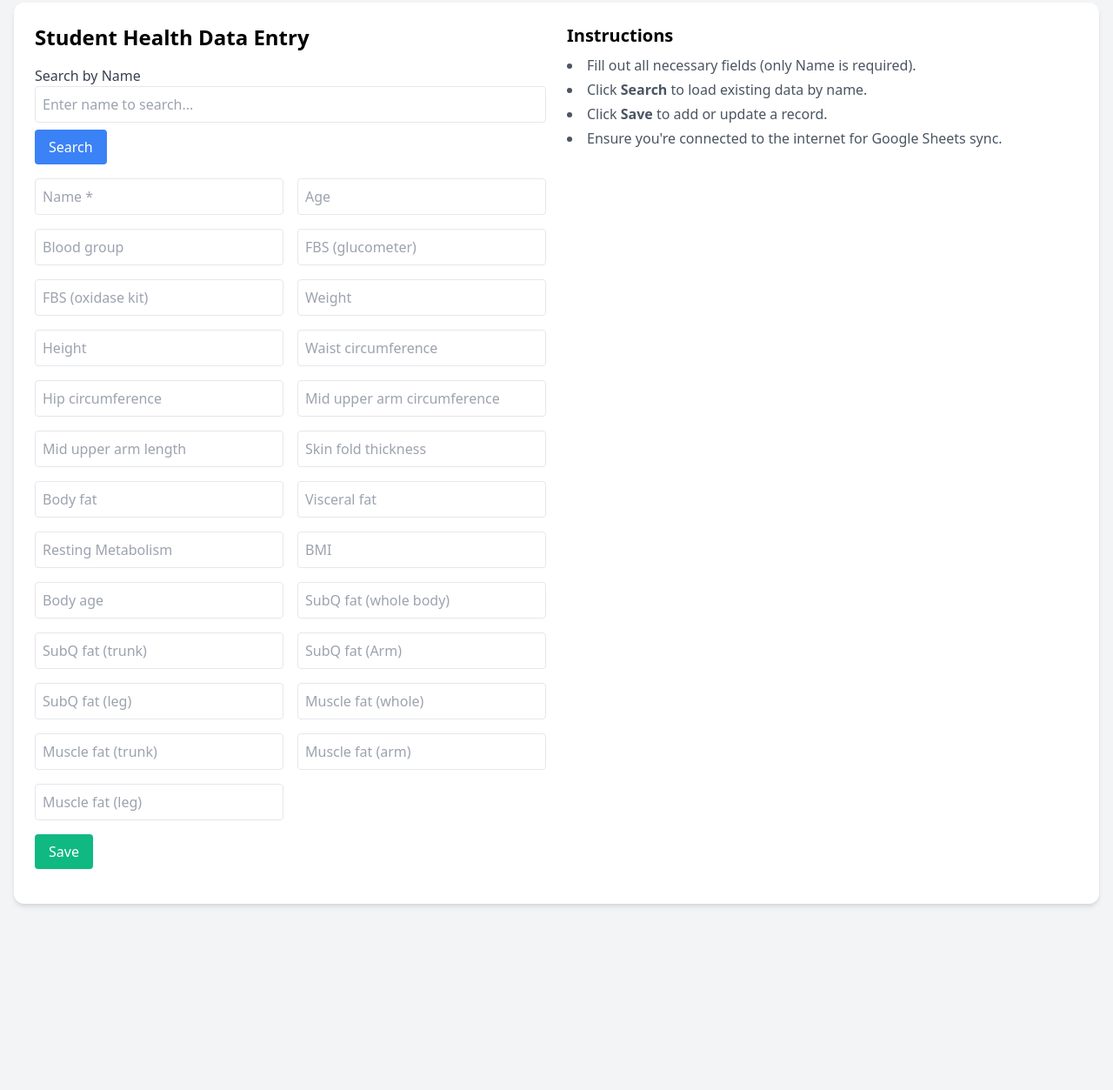
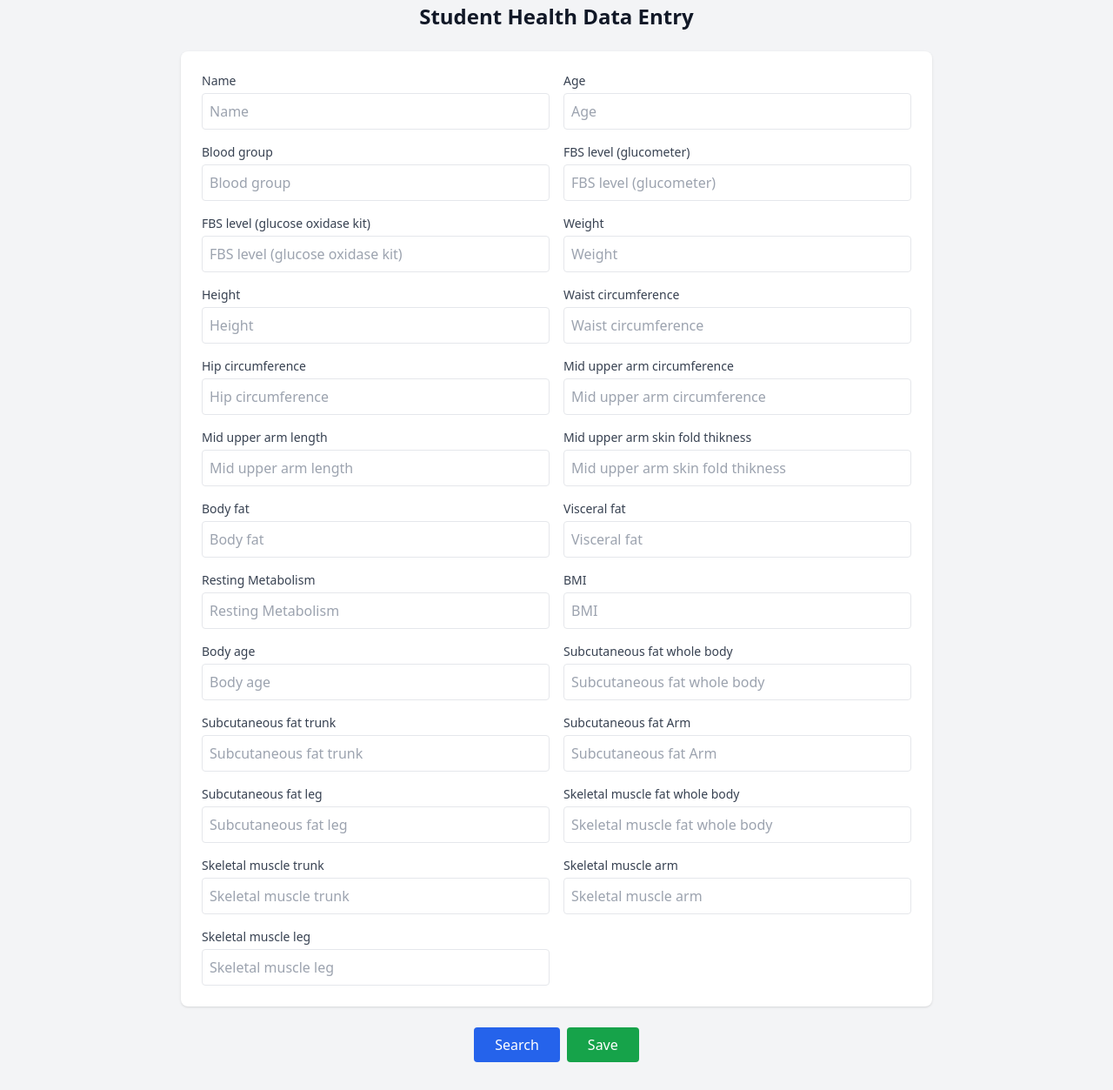
Before and after one commit to DhanukD/student-health-record-interface, a plain HTML site: page index.html in a window 1280 px wide. Shown: the part 13-1266 px from the top of the page at 87% size. Before the commit the page ends 1068 px from the top, so only its background shows below. Drawn offline with nearby package versions, Linux system fonts and the light colour scheme.

Commit message:
index.html

```diff
--- a/index.html
+++ b/index.html
@@ -2,114 +2,118 @@
 <html lang="en">
 <head>
   <meta charset="UTF-8" />
-  <meta name="viewport" content="width=device-width, initial-scale=1.0" />
-  <title>Student Health Data Entry</title>
-  <script defer src="script.js"></script>
-  <link href="https://cdn.jsdelivr.net/npm/tailwindcss@2.2.19/dist/tailwind.min.css" rel="stylesheet">
+  <meta name="viewport" content="width=device-width, initial-scale=1.0"/>
+  <title>Student Health Data Form</title>
+  <script src="https://cdn.tailwindcss.com"></script>
 </head>
-<body class="bg-gray-100 min-h-screen p-4">
-  <div class="max-w-7xl mx-auto bg-white rounded-xl shadow-md p-6 grid grid-cols-1 md:grid-cols-2 gap-6">
+<body class="bg-gray-100 text-gray-900">
+  <div class="max-w-4xl mx-auto p-4">
+    <h1 class="text-2xl font-bold text-center mb-6">Student Health Data Entry</h1>
+    <form id="healthForm" class="grid grid-cols-1 sm:grid-cols-2 gap-4 bg-white p-6 rounded-lg shadow">
+      <!-- Fields will be injected here -->
+    </form>
 
-    <!-- Left Column: Form -->
-    <div>
-      <h1 class="text-2xl font-bold mb-4">Student Health Data Entry</h1>
-
-      <div class="mb-4">
-        <label class="block text-gray-700">Search by Name</label>
-        <input type="text" id="searchName" class="w-full border p-2 rounded" placeholder="Enter name to search...">
-        <button type="button" id="searchBtn" class="mt-2 bg-blue-500 text-white px-4 py-2 rounded">Search</button>
-      </div>
-
-      <form id="healthForm" class="space-y-4">
-        <div class="grid grid-cols-1 sm:grid-cols-2 gap-4">
-          <input type="text" name="Name" placeholder="Name *" required class="border p-2 rounded">
-          <input type="number" name="Age" placeholder="Age" class="border p-2 rounded">
-          <input type="text" name="Blood group" placeholder="Blood group" class="border p-2 rounded">
-          <input type="number" step="any" name="FBS level (glucometer)" placeholder="FBS (glucometer)" class="border p-2 rounded">
-          <input type="number" step="any" name="FBS level (glucose oxidase kit)" placeholder="FBS (oxidase kit)" class="border p-2 rounded">
-          <input type="number" step="any" name="Weight" placeholder="Weight" class="border p-2 rounded">
-          <input type="number" step="any" name="Height" placeholder="Height" class="border p-2 rounded">
-          <input type="number" step="any" name="Waist circumference" placeholder="Waist circumference" class="border p-2 rounded">
-          <input type="number" step="any" name="Hip circumference" placeholder="Hip circumference" class="border p-2 rounded">
-          <input type="number" step="any" name="Mid upper arm circumference" placeholder="Mid upper arm circumference" class="border p-2 rounded">
-          <input type="number" step="any" name="Mid upper arm length" placeholder="Mid upper arm length" class="border p-2 rounded">
-          <input type="number" step="any" name="Mid upper arm skin fold thikness" placeholder="Skin fold thickness" class="border p-2 rounded">
-          <input type="number" step="any" name="Body fat" placeholder="Body fat" class="border p-2 rounded">
-          <input type="number" step="any" name="Visceral fat" placeholder="Visceral fat" class="border p-2 rounded">
-          <input type="number" step="any" name="Resting Metabolism" placeholder="Resting Metabolism" class="border p-2 rounded">
-          <input type="number" step="any" name="BMI" placeholder="BMI" class="border p-2 rounded">
-          <input type="number" step="any" name="Body age" placeholder="Body age" class="border p-2 rounded">
-          <input type="number" step="any" name="Subcutaneous fat whole body" placeholder="SubQ fat (whole body)" class="border p-2 rounded">
-          <input type="number" step="any" name="Subcutaneous fat trunk" placeholder="SubQ fat (trunk)" class="border p-2 rounded">
-          <input type="number" step="any" name="Subcutaneous fat Arm" placeholder="SubQ fat (Arm)" class="border p-2 rounded">
-          <input type="number" step="any" name="Subcutaneous fat leg" placeholder="SubQ fat (leg)" class="border p-2 rounded">
-          <input type="number" step="any" name="Skeletal muscle fat whole body" placeholder="Muscle fat (whole)" class="border p-2 rounded">
-          <input type="number" step="any" name="Skeletal muscle trunk" placeholder="Muscle fat (trunk)" class="border p-2 rounded">
-          <input type="number" step="any" name="Skeletal muscle arm" placeholder="Muscle fat (arm)" class="border p-2 rounded">
-          <input type="number" step="any" name="Skeletal muscle leg" placeholder="Muscle fat (leg)" class="border p-2 rounded">
-        </div>
-
-        <button type="submit" class="bg-green-500 text-white px-4 py-2 rounded">Save</button>
-      </form>
-
-      <div id="message" class="mt-4 text-center text-green-600 font-bold"></div>
+    <div class="flex flex-col sm:flex-row gap-2 mt-6 justify-center">
+      <button type="button" onclick="searchData()" class="bg-blue-600 text-white px-6 py-2 rounded hover:bg-blue-700">Search</button>
+      <button type="button" onclick="submitData()" class="bg-green-600 text-white px-6 py-2 rounded hover:bg-green-700">Save</button>
     </div>
 
-    <!-- Right Column: Optional instructions or preview -->
-    <div class="hidden md:block">
-      <h2 class="text-xl font-semibold mb-2">Instructions</h2>
-      <ul class="list-disc list-inside text-gray-600 space-y-1">
-        <li>Fill out all necessary fields (only Name is required).</li>
-        <li>Click <strong>Search</strong> to load existing data by name.</li>
-        <li>Click <strong>Save</strong> to add or update a record.</li>
-        <li>Ensure you're connected to the internet for Google Sheets sync.</li>
-      </ul>
-    </div>
-
+    <p id="message" class="text-center text-sm font-semibold mt-4 text-green-600"></p>
   </div>
 
   <script>
-    const form = document.getElementById('healthForm');
-    const message = document.getElementById('message');
-    const searchBtn = document.getElementById('searchBtn');
-    const searchInput = document.getElementById('searchName');
-    const endpoint = 'https://script.google.com/macros/s/AKfycbye076teJ79qCkBE-qm2GDlaSjwFcgrBWwhKIcPtPa8IZu3M2GTUjp2hr2gWA6ccVG_rg/exec';
+    const GOOGLE_SCRIPT_URL = "https://script.google.com/macros/s/AKfycbwGkcaoSo8RhvFwyfml8ePyyXz8sBdhJu7RXXXZ5TlXYNIKK2Asyvk56Xlg4kdJl6OR/exec";
 
-    form.addEventListener('submit', async (e) => {
-      e.preventDefault();
-      const formData = new FormData(form);
-      const data = {};
-      formData.forEach((value, key) => {
-        data[key] = value;
-      });
+    const fields = [
+      "Name", "Age", "Blood group", "FBS level (glucometer)", "FBS level (glucose oxidase kit)",
+      "Weight", "Height", "Waist circumference", "Hip circumference", "Mid upper arm circumference",
+      "Mid upper arm length", "Mid upper arm skin fold thikness", "Body fat", "Visceral fat",
+      "Resting Metabolism", "BMI", "Body age", "Subcutaneous fat whole body", "Subcutaneous fat trunk",
+      "Subcutaneous fat Arm", "Subcutaneous fat leg", "Skeletal muscle fat whole body",
+      "Skeletal muscle trunk", "Skeletal muscle arm", "Skeletal muscle leg"
+    ];
 
-      const response = await fetch(endpoint, {
-        method: 'POST',
-        headers: { 'Content-Type': 'application/json' },
-        body: JSON.stringify(data),
-      });
+    const form = document.getElementById("healthForm");
+    const message = document.getElementById("message");
 
-      const result = await response.json();
-      message.textContent = result.message || 'Data saved successfully';
+    // Build input fields and store references
+    const fieldRefs = {};
+    fields.forEach(field => {
+      const wrapper = document.createElement("div");
+      const label = document.createElement("label");
+      label.textContent = field;
+      label.className = "block text-sm font-medium text-gray-700";
+
+      const input = document.createElement("input");
+      input.placeholder = field;
+      input.name = field;
+      input.className = "border p-2 rounded w-full mt-1";
+      fieldRefs[field] = input;
+
+      wrapper.appendChild(label);
+      wrapper.appendChild(input);
+      form.appendChild(wrapper);
     });
 
-    searchBtn.addEventListener('click', async () => {
-      const name = searchInput.value.trim();
-      if (!name) return;
+    function getFormData() {
+      const data = {};
+      fields.forEach(field => {
+        data[field] = fieldRefs[field].value.trim();
+      });
+      return data;
+    }
 
-      const response = await fetch(`${endpoint}?name=${encodeURIComponent(name)}`);
-      const data = await response.json();
+    function fillForm(data) {
+      fields.forEach(field => {
+        if (fieldRefs[field]) {
+          fieldRefs[field].value = data[field] || "";
+        }
+      });
+    }
 
-      if (data.found) {
-        Object.keys(data.record).forEach(key => {
-          const field = form.querySelector(`[name="${key}"]`);
-          if (field) field.value = data.record[key];
+    function submitData() {
+      const data = getFormData();
+      if (!data["Name"]) {
+        message.textContent = "Name is required.";
+        return;
+      }
+      data["Timestamp"] = new Date().toISOString();
+
+      fetch(GOOGLE_SCRIPT_URL, {
+        method: "POST",
+        body: JSON.stringify(data),
+        headers: { "Content-Type": "application/json" }
+      })
+      .then(res => res.text())
+      .then(response => {
+        message.textContent = response === "Success" ? "Data saved successfully." : "Failed to save data.";
+      })
+      .catch(err => {
+        message.textContent = "Error: " + err.message;
+      });
+    }
+
+    function searchData() {
+      const name = fieldRefs["Name"].value.trim();
+      if (!name) {
+        message.textContent = "Name is required for search.";
+        return;
+      }
+
+      fetch(`${GOOGLE_SCRIPT_URL}?name=${encodeURIComponent(name)}`)
+        .then(res => res.json())
+        .then(data => {
+          if (Object.keys(data).length === 0) {
+            message.textContent = "Record not found.";
+          } else {
+            fillForm(data);
+            message.textContent = "Record loaded.";
+          }
+        })
+        .catch(err => {
+          message.textContent = "Error: " + err.message;
         });
-        message.textContent = 'Record loaded. You can update and save.';
-      } else {
-        message.textContent = 'No record found with that name.';
-      }
-    });
+    }
   </script>
 </body>
 </html>
```
